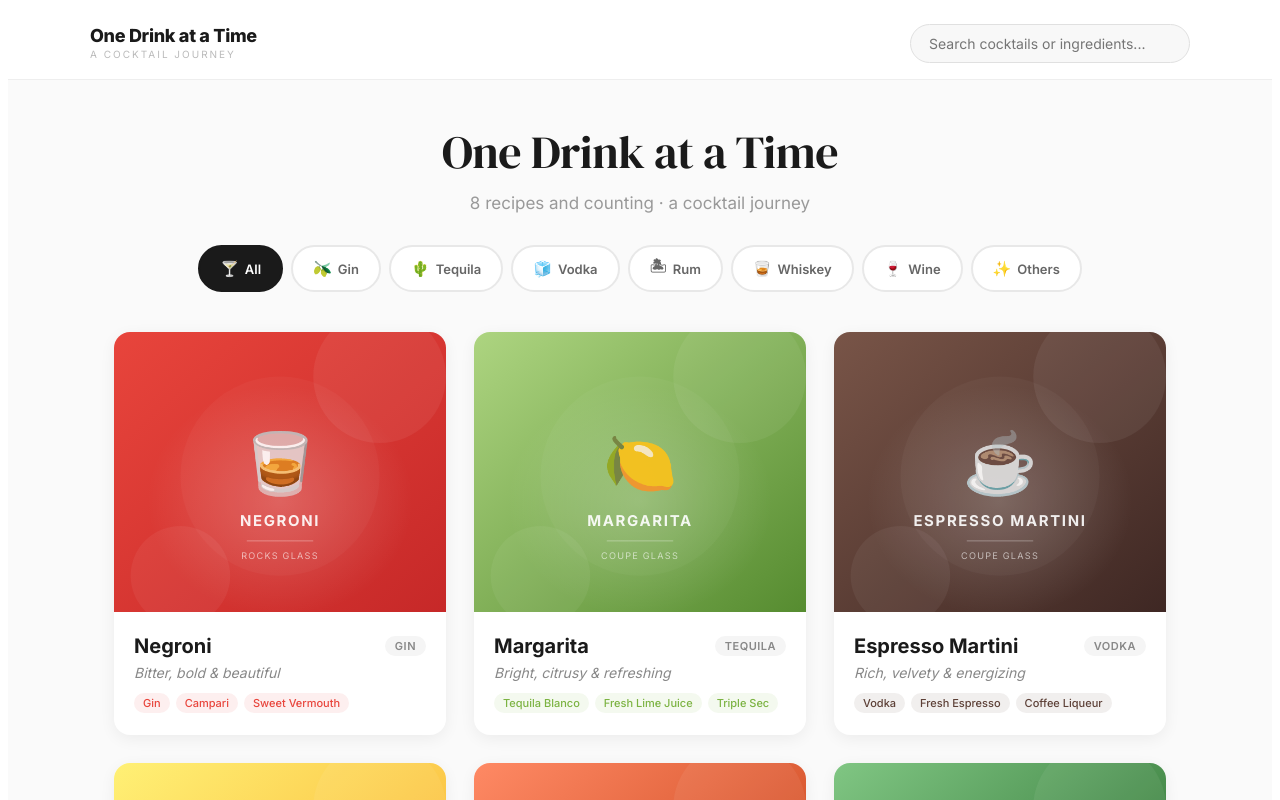
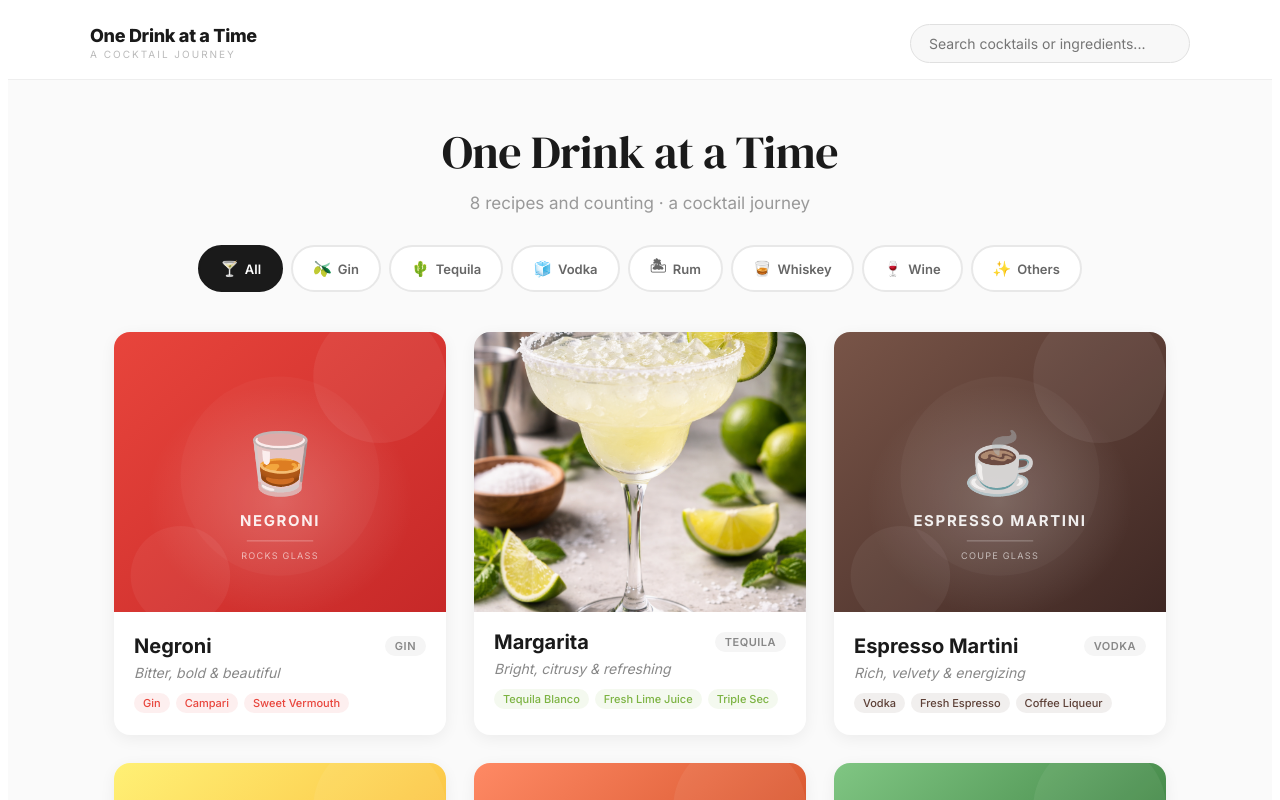
Before and after one commit to arkadi92/one-drink-at-a-time, a React (Vite) app: page / in a window 1280 px wide. Shown: the top 800 px of the page. Built offline with nearby package versions, Linux system fonts and the light colour scheme.

Commit message:
update margarita recipe and photo

```diff
--- a/src/App.jsx
+++ b/src/App.jsx
@@ -19,13 +19,14 @@ const cocktails = [
     name: "Margarita",
     tagline: "Bright, citrusy & refreshing",
     spirit: "Tequila",
-    ingredients: ["50ml Tequila Blanco", "30ml Fresh Lime Juice", "20ml Triple Sec", "10ml Agave Syrup"],
+    ingredients: ["50ml Tequila Blanco", "30ml Fresh Lime Juice", "20ml Triple Sec", "10ml Simple Syrup or Agave Syrup"],
     garnish: "Lime wheel, salt rim",
     glass: "Coupe glass",
     method: "Add all ingredients to a shaker with ice. Shake vigorously for 15 seconds. Strain into a salt-rimmed glass. Garnish with a lime wheel on the rim.",
     color: "#7CB342",
     gradient: ["#AED581", "#558B2F"],
     emoji: "\u{1F34B}",
+    image: "/images/margarita.jpg",
   },
   {
     id: 3,
@@ -119,6 +120,17 @@ const spiritIcons = {
 };
 
 function CocktailImage({ cocktail, height = 280 }) {
+  if (cocktail.image) {
+    return (
+      <div style={{ width: "100%", height: height, overflow: "hidden" }}>
+        <img
+          src={cocktail.image}
+          alt={cocktail.name}
+          style={{ width: "100%", height: "100%", objectFit: "cover", display: "block" }}
+        />
+      </div>
+    );
+  }
   const id = "grad-" + cocktail.id;
   return (
     <svg width="100%" height={height} viewBox="0 0 400 350" preserveAspectRatio="xMidYMid slice">
```
Also changed, not shown: public/images/margarita.jpg (added).
